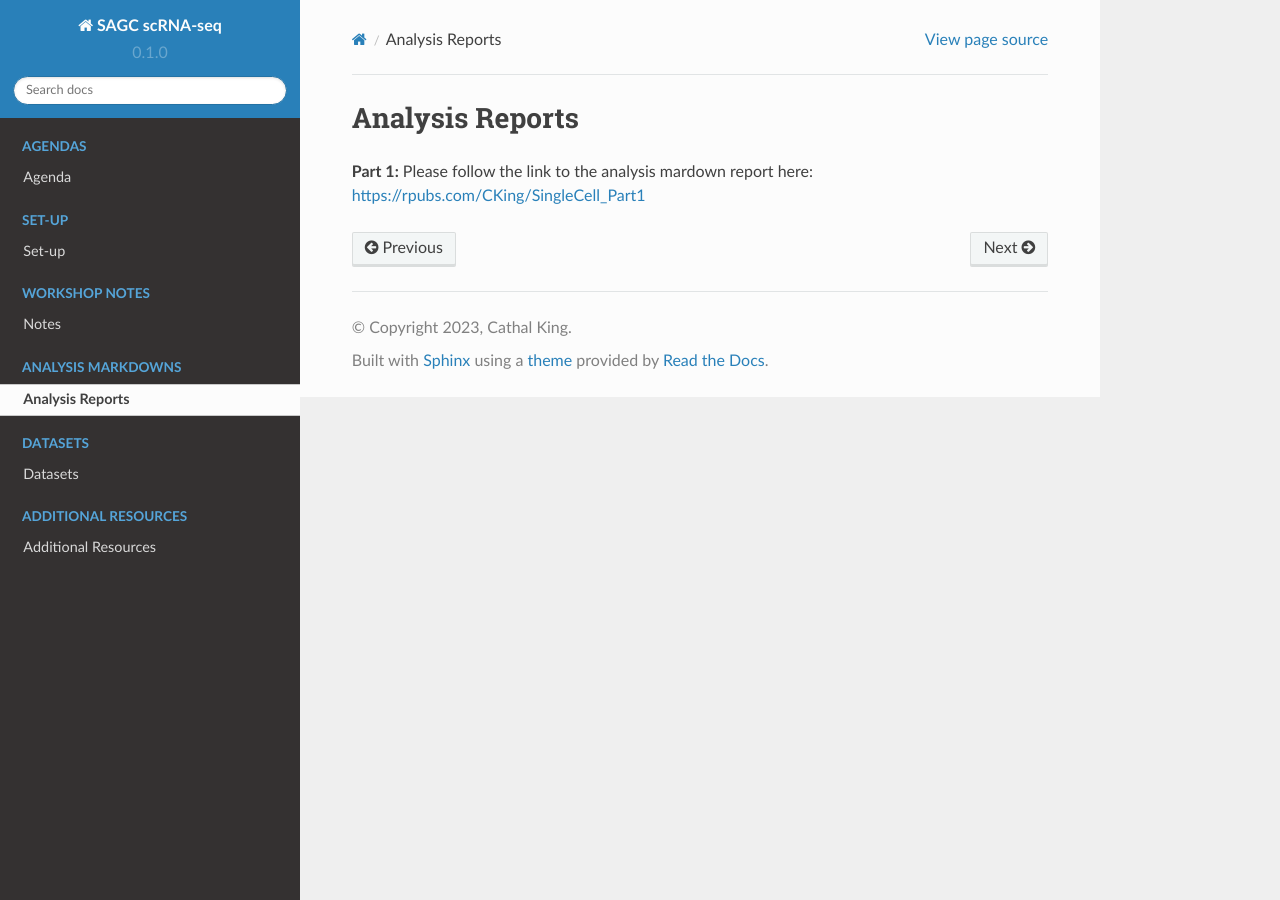
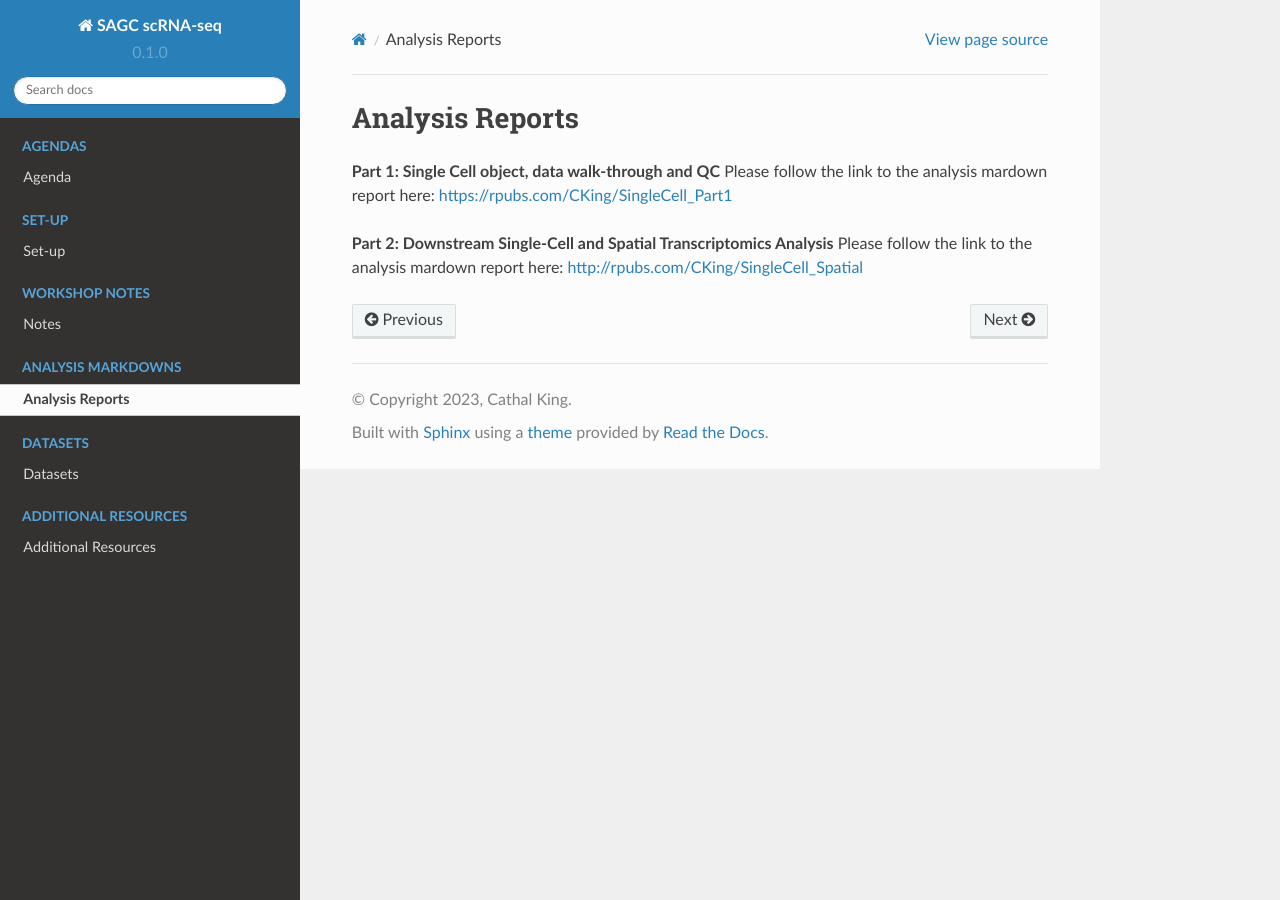
Before and after one commit to dw-thomson/SAGC_scRNAseq_workshop, a Sphinx documentation site: the page built from docs/source/Analysis_Reports.rst, in a window 1280 px wide. Built offline with Sphinx 7.4.7 and the Read the Docs theme 2.0.0, drawn with Linux system fonts in a browser that asks for light colours.

Commit message:
Update Analysis_Reports.rst
pw

```diff
--- a/docs/source/Analysis_Reports.rst
+++ b/docs/source/Analysis_Reports.rst
@@ -1,6 +1,10 @@
 Analysis Reports
 ================
 
-**Part 1:**
+**Part 1: Single Cell object, data walk-through and QC**
 Please follow the link to the analysis mardown report here:
 https://rpubs.com/CKing/SingleCell_Part1
+
+**Part 2: Downstream Single-Cell and Spatial Transcriptomics Analysis**
+Please follow the link to the analysis mardown report here:
+http://rpubs.com/CKing/SingleCell_Spatial
```
